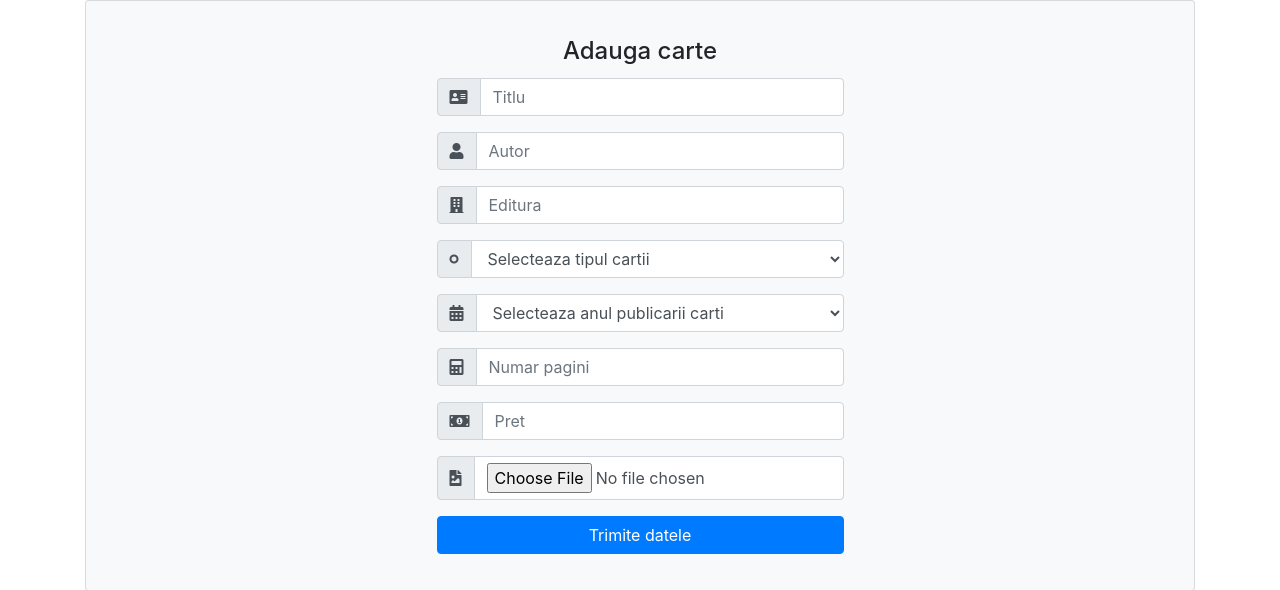
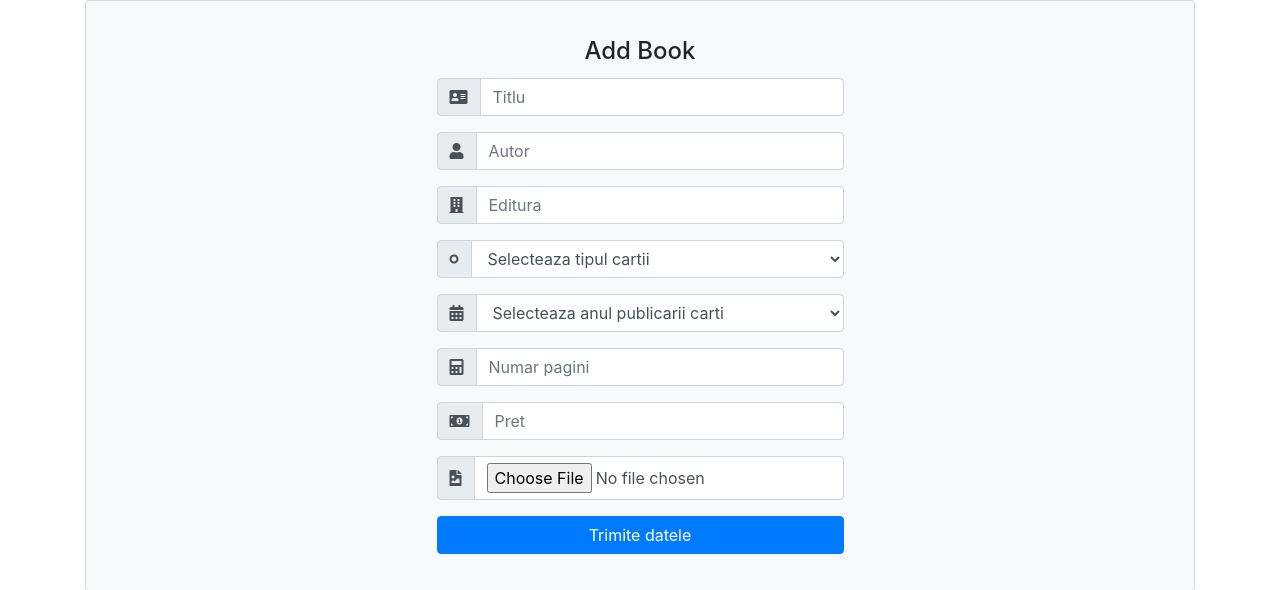
Before and after one commit to helgapopa/test, a PHP site: page /proiectoop/formular.php in a window 1280 px wide. Shown: the part 80-670 px from the top of the page. Run offline with PHP 8.4, Linux system fonts and the light colour scheme; some libraries are stand-ins or nearby versions.

Commit message:
update formular

```diff
--- a/formular.php
+++ b/formular.php
@@ -17,7 +17,7 @@ if (session_status() == PHP_SESSION_NONE) {
 <?php include('layout/meniu.php');?>
         <div class="card bg-light">
             <article class="card-body mx-auto" style="max-width: 600px;">
-                <h4 class="card-title mt-3 text-center">Adauga carte</h4>
+                <h4 class="card-title mt-3 text-center">Add Book</h4>
                 <form action="http://localhost/proiectoop/post.php" method="post" enctype="multipart/form-data">
                     <div class="form-group input-group">
                         <div class="input-group-prepend">
```
